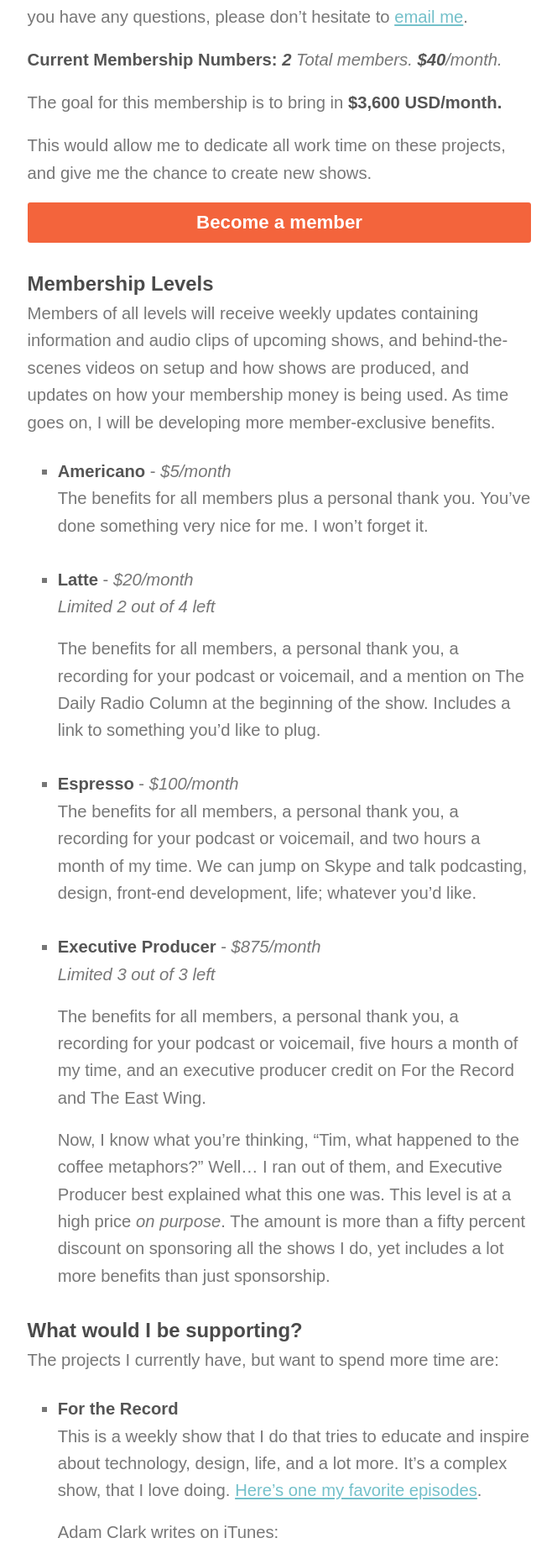
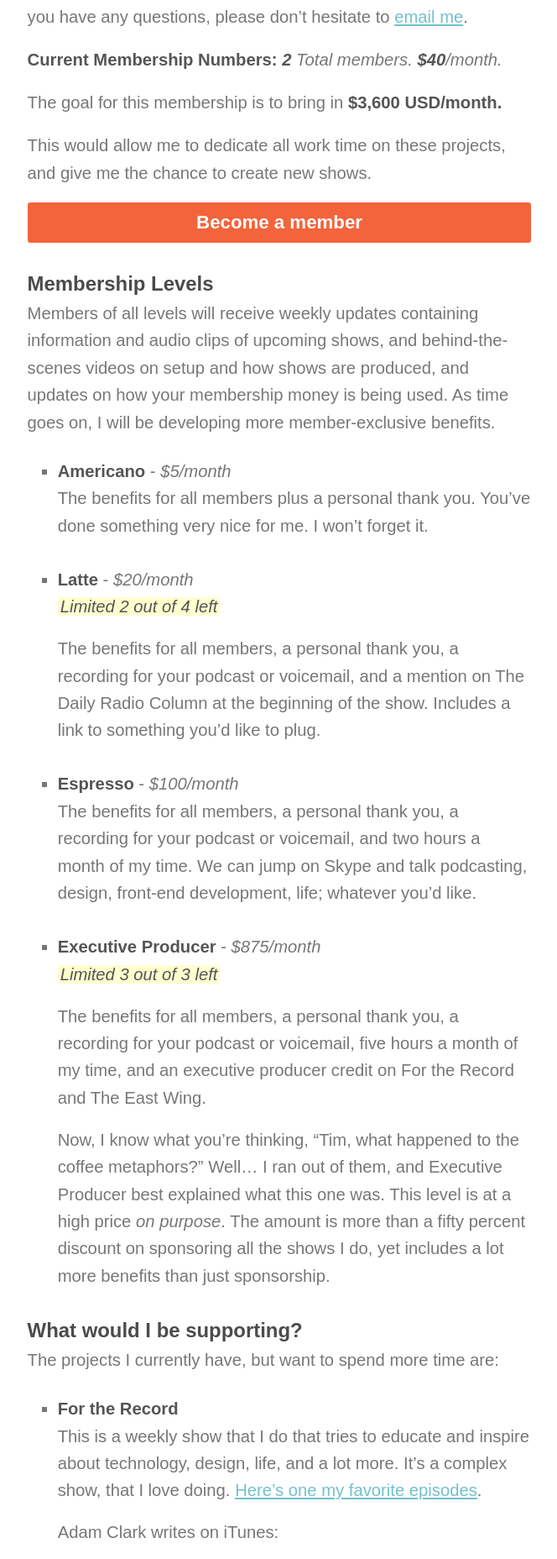
Before and after one commit to xavibenjamin/ttimsmith.com, a Jekyll site: the page built from membership.md, in a window 1280 px wide. Shown: the part 325-2181 px from the top of the page at 84% size, without its empty margins (307-971 px from the left). Built offline with Jekyll 4.4.1, drawn with Linux system fonts in a browser that asks for light colours; nearby versions of some CDN libraries.

Commit message:
Adding a highlighted style

```diff
--- a/assets/stylesheets/_redbat/_type.scss
+++ b/assets/stylesheets/_redbat/_type.scss
@@ -209,6 +209,13 @@ em, cite {
 	font-style: italic;
 }
 
+em.highlighted {
+  background: lighten(#fdffb6, 5%);
+  color: #555;
+  // font-style: normal;
+  padding: 0 3px;
+}
+
 sup {
   a {
     border-bottom: none;
```
Also changed, not shown: 1 other file.
